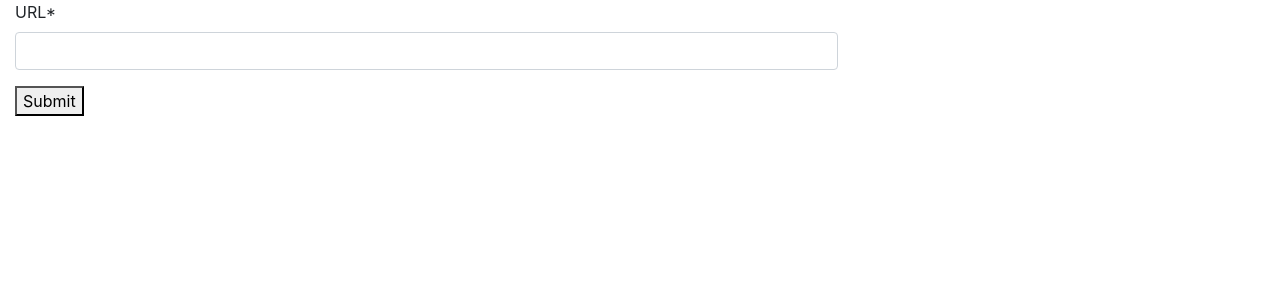
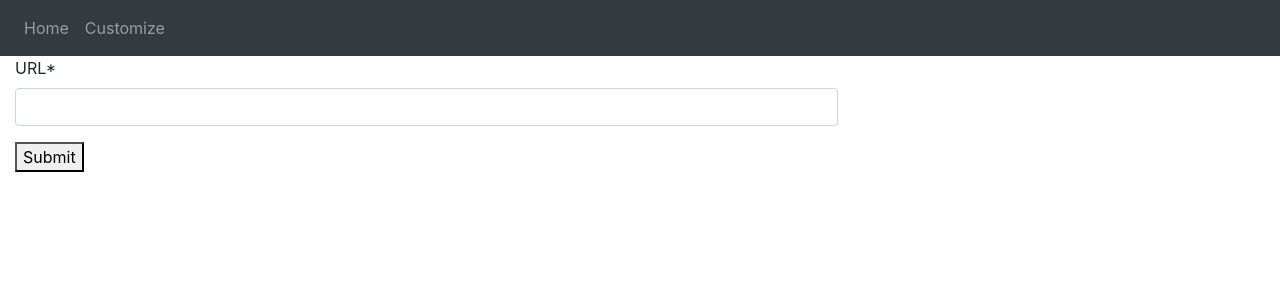
Before and after one commit to Baz07/urlShort, a Django app: page / in a window 1280 px wide. Shown: the top 300 px of the page. Run offline with Django 3.2, Linux system fonts and the light colour scheme; some libraries are stand-ins or nearby versions.

Commit message:
Added Styling using Bootstrap

```diff
--- a/tinyURLapp/templates/tinyURLapp/base.html
+++ b/tinyURLapp/templates/tinyURLapp/base.html
@@ -11,6 +11,18 @@
     <link rel="shortcut icon" href="{{ STATIC_URL }}ico/favicon.ico">
 </head>
 <body>
+   <!-- Navigation Bar (From Bootstrap) -->
+    <nav class="navbar navbar-expand-lg navbar-dark bg-dark">
+      <ul class="navbar-nav mr-auto">
+        <li class="nav-item">
+          <a class="nav-link" href="{% url 'tiny-home' %}">Home <span class="sr-only">(current)</span></a>
+        </li>
+        <li class="nav-item">
+          <a class="nav-link" href="{% url 'custom-home' %}">Customize</a>
+        </li>
+      </ul>
+    </nav>
+
     <div class="col-md-8">
         {% if messages %}
           {% for message in messages%}
@@ -23,7 +35,7 @@
         {% block content %}{% endblock %}
       </div>
 
-      <!-- Optional-->
+    <!-- Optional-->
     <!-- jQuery first, then Popper.js, then Bootstrap JS -->
     <script src="https://code.jquery.com/jquery-3.3.1.slim.min.js" integrity="sha384-q8i/X+965DzO0rT7abK41JStQIAqVgRVzpbzo5smXKp4YfRvH+8abtTE1Pi6jizo" crossorigin="anonymous"></script>
     <script src="https://cdnjs.cloudflare.com/ajax/libs/popper.js/1.14.7/umd/popper.min.js" integrity="sha384-UO2eT0CpHqdSJQ6hJty5KVphtPhzWj9WO1clHTMGa3JDZwrnQq4sF86dIHNDz0W1" crossorigin="anonymous"></script>
```
